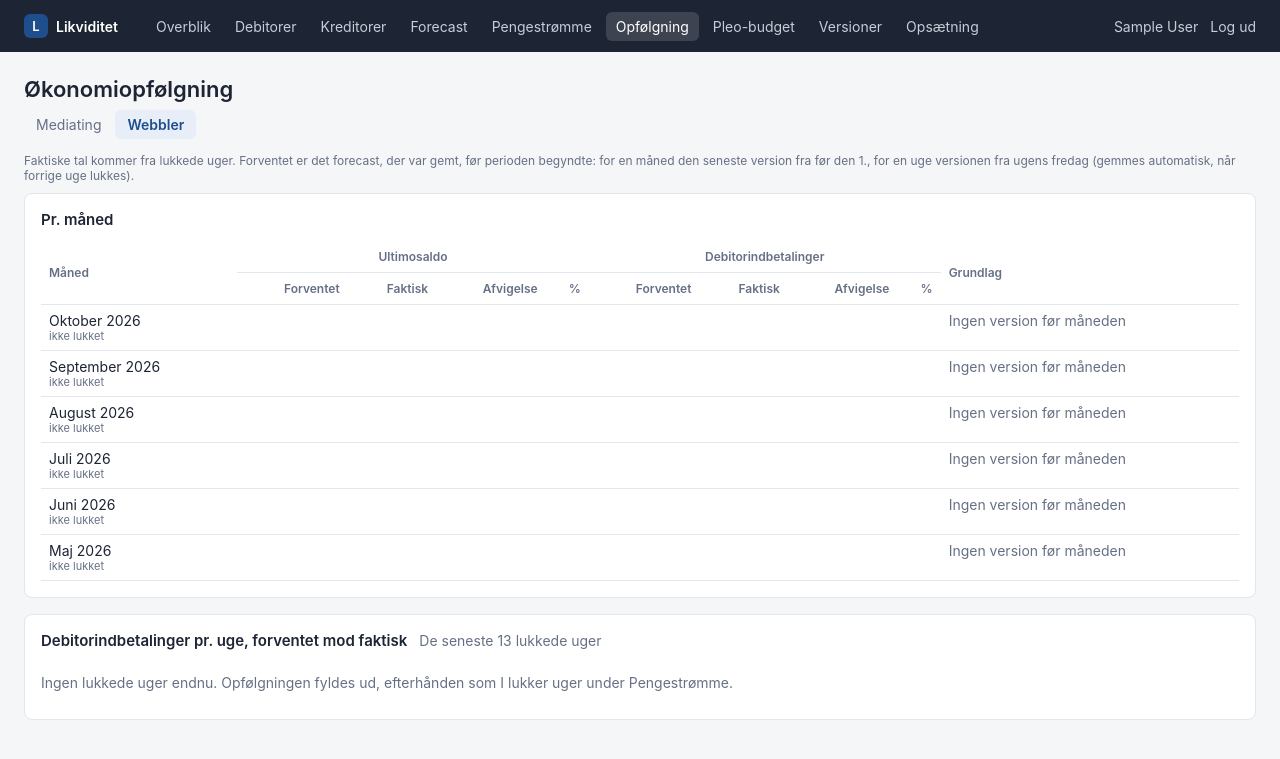
After one commit to runevh1608/Runes-, a Django app: page /opfoelgning/webbler/ in a window 1280 px wide. The commit adds this page. Shown: the top 759 px of the page. Run offline with Django 5.2, Linux system fonts and the light colour scheme; the visitor is signed in with stand-in values (Sample User, id 1); data comes from the database, SQL or seed files in the repository; data that the repository does not hold is empty.

Commit message:
Økonomiopfølgning: faktisk mod forecast pr. måned og uge
Månedsoverblik over ultimosaldo og debitorindbetalinger, faktisk mod den
version, der var gemt før måneden begyndte, samt debitorindbetalinger pr.
lukket uge med graf.

Co-Authored-By: Claude Opus 5.5 <noreply@anthropic.com>
Claude-Session: https://claude.ai/code/session_015uDJQo9KHZ6zQj7VxdPug1

```diff
--- a/likviditet/likvid/static/likvid/app.css
+++ b/likviditet/likvid/static/likvid/app.css
@@ -222,3 +222,6 @@ label.inline { flex-direction: row; align-items: center; gap: 6px; }
 .kilde-celle { font-size: 12px; }
 .ingen-streg { border-top: 0; margin-top: 0; padding-top: 0; }
 @media (max-width: 900px) { .afstemning-grid { grid-template-columns: 1fr; } }
+.opf th.gruppe { text-align: center; border-bottom: 1px solid var(--linje); }
+.opf td small { display: block; }
+.graf + .tabel-scroll { margin-top: 16px; }
--- a/likviditet/likvid/static/likvid/app.js
+++ b/likviditet/likvid/static/likvid/app.js
@@ -157,3 +157,24 @@ document.addEventListener("input", (ev) => {
   el.textContent = Math.abs(diff) < 0.005 ? "Afstemt" : `Difference ${kr.format(diff)}`;
   el.className = "difference " + (Math.abs(diff) < 0.005 ? "ok" : "neg");
 });
+
+// Graf: debitorindbetalinger forventet mod faktisk pr. uge
+function tegnDebitorgraf(id, data) {
+  const css = getComputedStyle(document.documentElement);
+  const kr = new Intl.NumberFormat("da-DK", { maximumFractionDigits: 0 });
+  new Chart(document.getElementById(id), {
+    type: "bar",
+    data: {
+      labels: data.labels,
+      datasets: [
+        { label: "Forventet", data: data.forventet, backgroundColor: css.getPropertyValue("--linje").trim(), borderColor: css.getPropertyValue("--daempet").trim(), borderWidth: 1 },
+        { label: "Faktisk", data: data.faktisk, backgroundColor: css.getPropertyValue("--serie-1").trim() },
+      ],
+    },
+    options: {
+      maintainAspectRatio: false,
+      plugins: { tooltip: { callbacks: { label: (c) => `${c.dataset.label}: ${kr.format(c.parsed.y)} kr.` } } },
+      scales: { y: { ticks: { callback: (v) => kr.format(v) } }, x: { grid: { display: false } } },
+    },
+  });
+}
--- a/likviditet/likvid/templates/likvid/base.html
+++ b/likviditet/likvid/templates/likvid/base.html
@@ -17,6 +17,7 @@
       <a href="{% url 'kreditorer_start' %}" class="{% if 'kreditor' in n %}aktiv{% endif %}">Kreditorer</a>
       <a href="{% url 'forecast' %}" class="{% if 'forecast' in n %}aktiv{% endif %}">Forecast</a>
       <a href="{% url 'pengestroemme_start' %}" class="{% if 'pengestroem' in n or n == 'regler' or n == 'lukning' %}aktiv{% endif %}">Pengestrømme</a>
+      <a href="{% url 'opfoelgning_start' %}" class="{% if 'opfoelgning' in n %}aktiv{% endif %}">Opfølgning</a>
       <a href="{% url 'pleo' %}" class="{% if 'pleo' in n %}aktiv{% endif %}">Pleo-budget</a>
       <a href="{% url 'versioner' %}" class="{% if 'version' in n %}aktiv{% endif %}">Versioner</a>
       <a href="{% url 'opsaetning' %}" class="{% if n == 'opsaetning' %}aktiv{% endif %}">Opsætning</a>
--- /dev/null
+++ b/likviditet/likvid/templates/likvid/opfoelgning.html
@@ -0,0 +1,63 @@
+{% extends "likvid/base.html" %}{% load dk static %}
+{% block titel %}Opfølgning {{ selskab.navn }}{% endblock %}
+{% block indhold %}
+<div class="sidehoved">
+  <div>
+    <h1>Økonomiopfølgning</h1>
+    <div class="faner">{% for s in selskaber %}<a href="{% url 'opfoelgning' s.kode %}" class="{% if s == selskab %}aktiv{% endif %}">{{ s.navn }}</a>{% endfor %}</div>
+  </div>
+</div>
+<p class="daempet hjaelp">Faktiske tal kommer fra lukkede uger. Forventet er det forecast, der var gemt, før perioden begyndte: for en måned den seneste version fra før den 1., for en uge versionen fra ugens fredag (gemmes automatisk, når forrige uge lukkes).</p>
+
+<section class="kort">
+  <div class="kort-hoved"><h2>Pr. måned</h2></div>
+  <div class="tabel-scroll">
+  <table class="liste opf">
+    <thead>
+      <tr><th rowspan="2">Måned</th><th colspan="4" class="gruppe">Ultimosaldo</th><th colspan="4" class="gruppe">Debitorindbetalinger</th><th rowspan="2">Grundlag</th></tr>
+      <tr><th class="tal">Forventet</th><th class="tal">Faktisk</th><th class="tal">Afvigelse</th><th class="tal">%</th>
+          <th class="tal">Forventet</th><th class="tal">Faktisk</th><th class="tal">Afvigelse</th><th class="tal">%</th></tr>
+    </thead>
+    <tbody>{% for m in maaneder %}
+      <tr>
+        <td>{{ m.maaned }}{% if not m.hel %}<small>{% if m.lukket_til %}lukket til {{ m.lukket_til|dkdato }}{% else %}ikke lukket{% endif %}</small>{% endif %}</td>
+        <td class="tal">{{ m.saldo_forventet|kr }}</td>
+        <td class="tal">{{ m.saldo_faktisk|kr }}</td>
+        <td class="tal{% if m.saldo_afvigelse.0|negativ %} neg{% endif %}">{{ m.saldo_afvigelse.0|kr }}</td>
+        <td class="tal daempet">{% if m.saldo_afvigelse.1 is not None %}{{ m.saldo_afvigelse.1|kr:1 }} %{% endif %}</td>
+        <td class="tal">{{ m.debitor_forventet|kr }}</td>
+        <td class="tal">{{ m.debitor_faktisk|kr }}{% if m.debitor_faktisk is not None and not m.hel %}<small>indtil nu</small>{% endif %}</td>
+        <td class="tal{% if m.debitor_afvigelse.0|negativ %} neg{% endif %}">{{ m.debitor_afvigelse.0|kr }}</td>
+        <td class="tal daempet">{% if m.debitor_afvigelse.1 is not None %}{{ m.debitor_afvigelse.1|kr:1 }} %{% endif %}</td>
+        <td class="daempet">{% if m.version_dato %}Version {{ m.version_dato|dkdato }}{% else %}Ingen version før måneden{% endif %}</td>
+      </tr>{% endfor %}
+    </tbody>
+  </table>
+  </div>
+</section>
+
+<section class="kort">
+  <div class="kort-hoved"><h2>Debitorindbetalinger pr. uge, forventet mod faktisk</h2><span class="daempet">De seneste 13 lukkede uger</span></div>
+  {% if uger %}
+  <div class="graf"><canvas id="debitorgraf" aria-label="Debitorindbetalinger forventet mod faktisk"></canvas></div>
+  <div class="tabel-scroll">
+  <table class="liste opf">
+    <thead><tr><th>Uge</th><th class="tal">Forventet</th><th class="tal">Faktisk</th><th class="tal">Afvigelse</th><th class="tal">Forventet saldo</th><th class="tal">Faktisk saldo</th></tr></thead>
+    <tbody>{% for u in uger %}<tr>
+      <td>Uge {{ u.uge }}<small>{{ u.start|dkdato }} – {{ u.slut|dkdato }}</small></td>
+      <td class="tal">{% if u.forventet is not None %}{{ u.forventet|kr }}{% else %}<span class="daempet">ingen version</span>{% endif %}</td>
+      <td class="tal">{{ u.faktisk|kr }}</td>
+      <td class="tal{% if u.afvigelse.0|negativ %} neg{% endif %}">{{ u.afvigelse.0|kr }}</td>
+      <td class="tal">{{ u.saldo_forventet|kr }}</td>
+      <td class="tal">{{ u.saldo_faktisk|kr }}</td>
+    </tr>{% endfor %}</tbody>
+  </table>
+  </div>
+  {% else %}<p class="tom">Ingen lukkede uger endnu. Opfølgningen fyldes ud, efterhånden som I lukker uger under Pengestrømme.</p>{% endif %}
+</section>
+{{ graf|json_script:"graf-data" }}
+{% endblock %}
+{% block scripts %}
+{% if uger %}<script src="{% static 'likvid/chart.umd.js' %}"></script>
+<script>tegnDebitorgraf("debitorgraf", JSON.parse(document.getElementById("graf-data").textContent));</script>{% endif %}
+{% endblock %}
--- a/likviditet/likvid/urls.py
+++ b/likviditet/likvid/urls.py
@@ -23,6 +23,8 @@ urlpatterns = [
     path("pengestroemme/<slug:kode>/", views.pengestroemme, name="pengestroemme"),
     path("pengestroemme/<slug:kode>/import/", views.bank_import, name="bank_import"),
     path("pengestroemme/<slug:kode>/luk/", views.luk_uge, name="luk_uge"),
+    path("opfoelgning/", views.opfoelgning_vis, name="opfoelgning_start"),
+    path("opfoelgning/<slug:kode>/", views.opfoelgning_vis, name="opfoelgning"),
     path("forecast/", views.forecast_vis, name="forecast"),
     path("forecast/<int:aar>/q<int:kvartal>/", views.forecast_vis, name="forecast_kvartal"),
     path("forecast/<int:aar>/q<int:kvartal>/gem/", views.forecast_gem_version, name="forecast_gem_version"),
--- a/likviditet/likvid/views.py
+++ b/likviditet/likvid/views.py
@@ -10,7 +10,7 @@ from django.shortcuts import get_object_or_404, redirect, render
 from django.utils import timezone
 from django.views.decorators.http import require_POST
 
-from . import bank, debitor, economic, forecast, kreditor, spejl
+from . import bank, debitor, economic, forecast, kreditor, opfoelgning, spejl
 from .models import (Aendringslog, Bankkonto, DebitorFaktura, ForecastLinje, ForecastSnapshot, ForventetFaktura,
                      KategoriRegel, Kontoudtog, KreditorPost, KreditorVurdering, ManuelPost,
                      Postering, UgeLukning, PleoAfdeling, PleoBudget, Selskab, Synkronisering)
@@ -62,7 +62,7 @@ def overblik(request):
         })
     opgaver = list(DAGENS_OPGAVER.get(d.weekday(), []))
     if d.day == 20:
-        opgaver.append(("Økonomiopfølgning", None))
+        opgaver.append(("Økonomiopfølgning", "opfoelgning_start"))
     return render(request, "likvid/overblik.html", {
         "selskaber": selskaber, "opgaver": opgaver, "idag": d,
         "graf_data": {"labels": selskaber[0]["graf"]["labels"] if selskaber else [],
@@ -418,6 +418,25 @@ def regel_fjern(request, pk):
     return redirect("regler")
 
 
+# ---------------------------------------------------------------- Økonomiopfølgning
+
+
+@login_required
+def opfoelgning_vis(request, kode=None):
+    selskaber = list(Selskab.objects.all())
+    if kode is None:
+        return redirect("opfoelgning", kode=selskaber[0].kode)
+    s = get_object_or_404(Selskab, kode=kode)
+    d = idag()
+    uger = opfoelgning.uger(s, d)
+    graf = {"labels": [f"Uge {u['uge']}" for u in uger],
+            "forventet": [float(u["forventet"]) if u["forventet"] is not None else None for u in uger],
+            "faktisk": [float(u["faktisk"]) for u in uger]}
+    return render(request, "likvid/opfoelgning.html", {
+        "selskab": s, "selskaber": selskaber, "maaneder": opfoelgning.maaneder(s, d), "uger": uger, "graf": graf,
+    })
+
+
 # ---------------------------------------------------------------- Forecast
 
 
```
Also changed, not shown: likviditet/likvid/opfoelgning.py (added, +104 -0 lines), likviditet/likvid/tests/test_opfoelgning.py (added, +57 -0 lines), likviditet/README.md.
